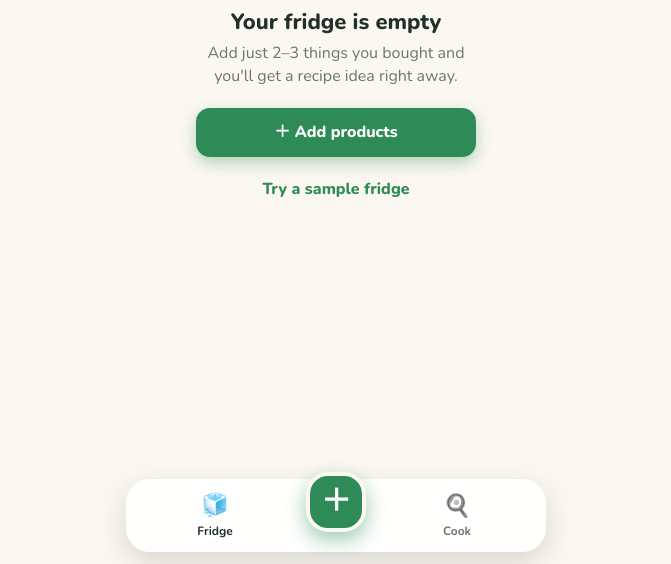
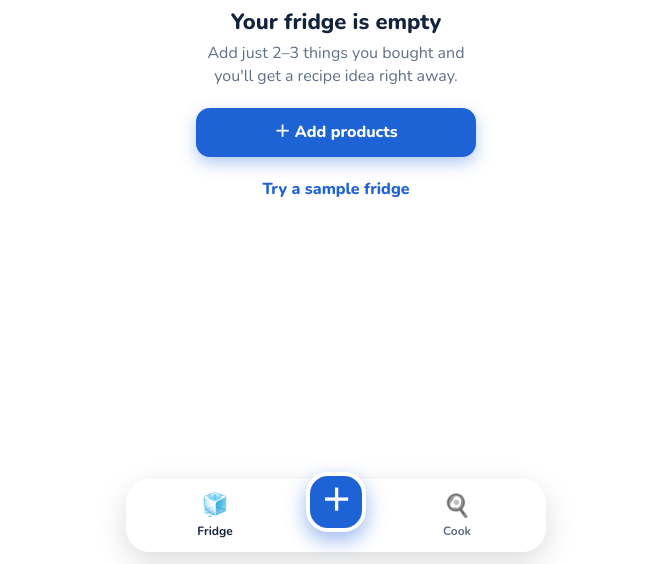
Before and after one commit to adansaabni-web/group-, a plain HTML site: page index.html in a window 1280 px wide. Shown: the part 236-800 px from the top of the page, without its empty margins (304-975 px from the left). Drawn offline with nearby package versions, Linux system fonts and the light colour scheme.

Commit message:
Change colour palette to blue and white
Swap the green/orange brand palette for blue and white in light and dark
mode. Expiry status colours (green/orange/red) stay as the spec requires.

Co-Authored-By: Claude Opus 5.5 <noreply@anthropic.com>

```diff
--- a/styles.css
+++ b/styles.css
@@ -1,43 +1,43 @@
 /* FridgeWise — "fresh & friendly" design. Mobile-first, light & dark. */
 :root {
-  --bg: #fbf8f1;
+  --bg: #ffffff;
   --surface: #ffffff;
-  --surface-2: #f3efe4;
-  --text: #22302a;
-  --muted: #6b766f;
-  --border: #ebe5d6;
-  --brand: #2e8b57;
-  --brand-strong: #237045;
+  --surface-2: #eef4fc;
+  --text: #14233d;
+  --muted: #5f6f86;
+  --border: #dbe6f5;
+  --brand: #1e63d6;
+  --brand-strong: #154aa8;
   --brand-ink: #ffffff;
-  --brand-soft: #e3f3e8;
-  --accent: #ff8a4c;
-  --accent-soft: #fff0e6;
+  --brand-soft: #e6effc;
+  --accent: #3b8cf0;
+  --accent-soft: #eaf3fe;
   --green: #2e8b57;
   --green-soft: #e3f3e8;
   --orange: #e07a10;
   --orange-soft: #fff1dc;
   --red: #dc4444;
   --red-soft: #fde7e5;
-  --shadow-sm: 0 1px 2px rgba(60, 50, 20, .06);
-  --shadow: 0 2px 4px rgba(60, 50, 20, .04), 0 8px 24px rgba(60, 50, 20, .08);
+  --shadow-sm: 0 1px 2px rgba(20, 50, 110, .06);
+  --shadow: 0 2px 4px rgba(20, 50, 110, .04), 0 8px 24px rgba(20, 50, 110, .08);
   --radius: 20px;
   --radius-sm: 14px;
   color-scheme: light;
 }
 @media (prefers-color-scheme: dark) {
   :root {
-    --bg: #121714;
-    --surface: #1b221e;
-    --surface-2: #242d28;
-    --text: #eaf0ec;
-    --muted: #9eaaa3;
-    --border: #2d3832;
-    --brand: #4cc07f;
-    --brand-strong: #6ad497;
-    --brand-ink: #0b1a11;
-    --brand-soft: #1d3428;
-    --accent: #ff9e6a;
-    --accent-soft: #3a2619;
+    --bg: #0d1524;
+    --surface: #152036;
+    --surface-2: #1d2a44;
+    --text: #eaf1fb;
+    --muted: #9aabc4;
+    --border: #26365a;
+    --brand: #5b9bf5;
+    --brand-strong: #7fb2fa;
+    --brand-ink: #08142a;
+    --brand-soft: #1a2d52;
+    --accent: #6fb0ff;
+    --accent-soft: #19304f;
     --green: #5ccb8c;
     --green-soft: #1c3226;
     --orange: #f3a352;
@@ -99,7 +99,7 @@ main { padding: 0 16px; }
   background: linear-gradient(135deg, var(--brand) 0%, var(--brand-strong) 100%); color: var(--brand-ink);
   position: relative; overflow: hidden;
 }
-.hero.hero--alert { background: linear-gradient(135deg, #ff9a5a 0%, #f0702a 100%); color: #fff; }
+.hero.hero--alert { background: linear-gradient(135deg, #2a4f9e 0%, #0f2a66 100%); color: #fff; }
 .hero::after {
   content: ""; position: absolute; right: -40px; top: -40px; width: 150px; height: 150px;
   border-radius: 50%; background: rgba(255,255,255,.12);
@@ -115,7 +115,7 @@ main { padding: 0 16px; }
 .hero-pill small { font-weight: 600; opacity: .85; }
 .hero-btn {
   width: 100%; border: 0; border-radius: 14px; padding: 13px 16px; font-weight: 800; font-size: 16px;
-  background: #fff; color: #1f2a24; display: flex; justify-content: center; align-items: center; gap: 8px;
+  background: #fff; color: #14233d; display: flex; justify-content: center; align-items: center; gap: 8px;
   position: relative; z-index: 1;
 }
 .hero-btn:active { transform: scale(.985); }
@@ -297,7 +297,7 @@ dialog.sheet {
 }
 dialog.sheet[open] { animation: up .25s cubic-bezier(.2,.8,.2,1); }
 @keyframes up { from { transform: translateY(40px); opacity: 0; } to { transform: none; opacity: 1; } }
-dialog.sheet::backdrop { background: rgba(20, 25, 22, .45); }
+dialog.sheet::backdrop { background: rgba(10, 20, 45, .45); }
 @media (min-width: 600px) {
   dialog.sheet { margin: auto; border-radius: 26px; }
   .grabber { display: none; }
@@ -354,7 +354,7 @@ dialog.sheet::backdrop { background: rgba(20, 25, 22, .45); }
 .voice-wrap { padding: 10px 18px calc(18px + env(safe-area-inset-bottom)); display: flex; flex-direction: column; }
 .orb {
   width: 120px; height: 120px; margin: 10px auto 8px; border-radius: 50%; display: grid; place-items: center;
-  font-size: 44px; background: radial-gradient(circle at 35% 30%, #7fe0a8, var(--brand) 60%, var(--brand-strong));
+  font-size: 44px; background: radial-gradient(circle at 35% 30%, #9cc4ff, var(--brand) 60%, var(--brand-strong));
   box-shadow: 0 12px 30px color-mix(in srgb, var(--brand) 40%, transparent); transition: transform .2s, filter .2s;
 }
 .orb[data-state="idle"] { filter: saturate(.6); }
@@ -362,7 +362,7 @@ dialog.sheet::backdrop { background: rgba(20, 25, 22, .45); }
 .orb[data-state="listening"] { animation: breathe 2s ease-in-out infinite; }
 .orb[data-state="thinking"] { animation: breathe 0.9s ease-in-out infinite; filter: hue-rotate(40deg); }
 .orb[data-state="speaking"] {
-  background: radial-gradient(circle at 35% 30%, #ffc49a, var(--accent) 60%, #e0622a);
+  background: radial-gradient(circle at 35% 30%, #bfdcff, var(--accent) 60%, #1e63d6);
   animation: talk .5s ease-in-out infinite alternate;
 }
 .orb[data-state="error"] { background: radial-gradient(circle at 35% 30%, #ffb3b3, var(--red) 70%); filter: none; }
@@ -390,8 +390,8 @@ dialog.sheet::backdrop { background: rgba(20, 25, 22, .45); }
   display: flex; gap: 14px; align-items: center; font-size: 14px; font-weight: 700;
   box-shadow: var(--shadow); max-width: calc(100vw - 32px); animation: up .2s ease;
 }
-.toast button { background: none; border: 0; color: #7ee0a6; font-weight: 800; }
-@media (prefers-color-scheme: dark) { .toast button { color: #1f6b40; } }
+.toast button { background: none; border: 0; color: #8fbcff; font-weight: 800; }
+@media (prefers-color-scheme: dark) { .toast button { color: #1e63d6; } }
 
 @media (prefers-reduced-motion: reduce) {
   *, *::before, *::after { animation: none !important; transition: none !important; }
```
Also changed, not shown: index.html (+1 -1 lines), 1 other file.
